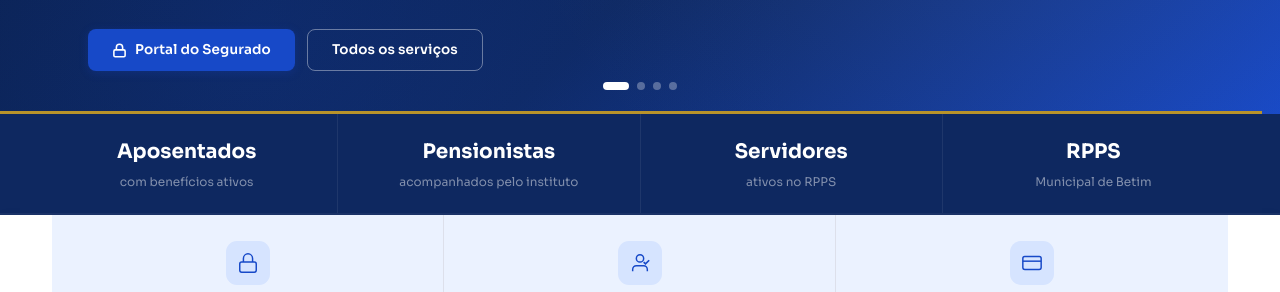
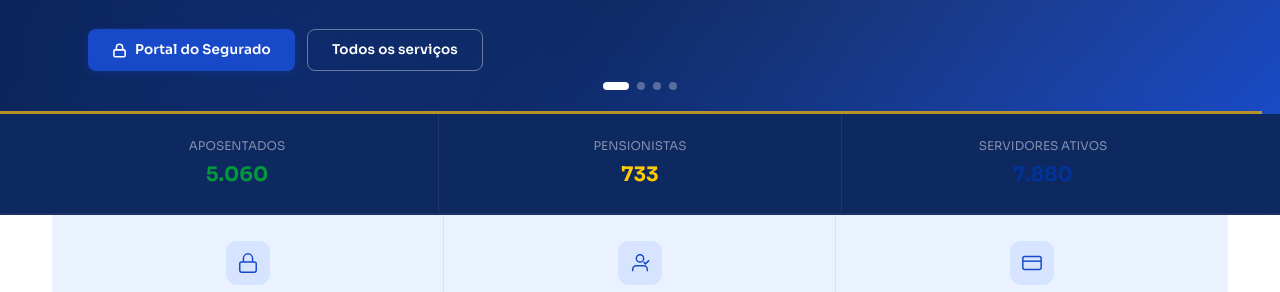
Before and after one commit to tiagolangv-source/IPREMB-, a plain HTML site: page index.html in a window 1280 px wide. Shown: the part 493-785 px from the top of the page. Drawn offline with Linux system fonts and the light colour scheme.

Commit message:
Atualiza numeros oficiais do hero stats na etapa 1.5-I

```diff
--- a/index.html
+++ b/index.html
@@ -2054,11 +2054,11 @@
   .mh-progress { position:absolute; bottom:0; left:0; height:3px; background:var(--gold); width:0%; transition:width 0.1s linear; z-index:11; }
   /* Stats strip */
   .hero-stats-strip { background:var(--blue-800); border-bottom:2px solid rgba(255,255,255,0.05); }
-  .hero-stats-strip .container { display:flex; }
+  .hero-stats-strip .container { display:flex; justify-content:center; }
   .hss-item { flex:1; padding:22px 24px; text-align:center; border-right:1px solid rgba(255,255,255,0.07); }
   .hss-item:last-child { border-right:none; }
-  .hss-value { font-family:'Sora',sans-serif; font-size:20px; font-weight:700; color:#fff; }
-  .hss-label { font-size:12px; color:rgba(255,255,255,0.48); margin-top:4px; }
+  .hss-value { font-family:'Sora',sans-serif; font-size:20px; font-weight:700; color:#fff; margin-top:4px; }
+  .hss-label { font-size:12px; color:rgba(255,255,255,0.48); }
   /* Dark section overrides */
   .news { background:var(--blue-900) !important; }
   .news .section-label { color:rgba(255,255,255,0.5) !important; }
@@ -2089,7 +2089,7 @@
     .mh-title { font-size:26px; }
     .mh-desc { font-size:14.5px; }
     .hero-stats-strip .container { flex-wrap:wrap; }
-    .hss-item { flex:1 1 50%; }
+    .hss-item { flex:1 1 33%; }
   }
 </style>
 </head>
@@ -2546,20 +2546,16 @@
 <section class="hero-stats-strip">
   <div class="container">
     <div class="hss-item">
-      <div class="hss-value">Aposentados</div>
-      <div class="hss-label">com benefícios ativos</div>
+      <div class="hss-label">APOSENTADOS</div>
+      <div class="hss-value" style="color:#01993B;">5.060</div>
     </div>
     <div class="hss-item">
-      <div class="hss-value">Pensionistas</div>
-      <div class="hss-label">acompanhados pelo instituto</div>
+      <div class="hss-label">PENSIONISTAS</div>
+      <div class="hss-value" style="color:#FECC02;">733</div>
     </div>
     <div class="hss-item">
-      <div class="hss-value">Servidores</div>
-      <div class="hss-label">ativos no RPPS</div>
-    </div>
-    <div class="hss-item">
-      <div class="hss-value">RPPS</div>
-      <div class="hss-label">Municipal de Betim</div>
+      <div class="hss-label">SERVIDORES ATIVOS</div>
+      <div class="hss-value" style="color:#023399;">7.880</div>
     </div>
   </div>
 </section>
```
